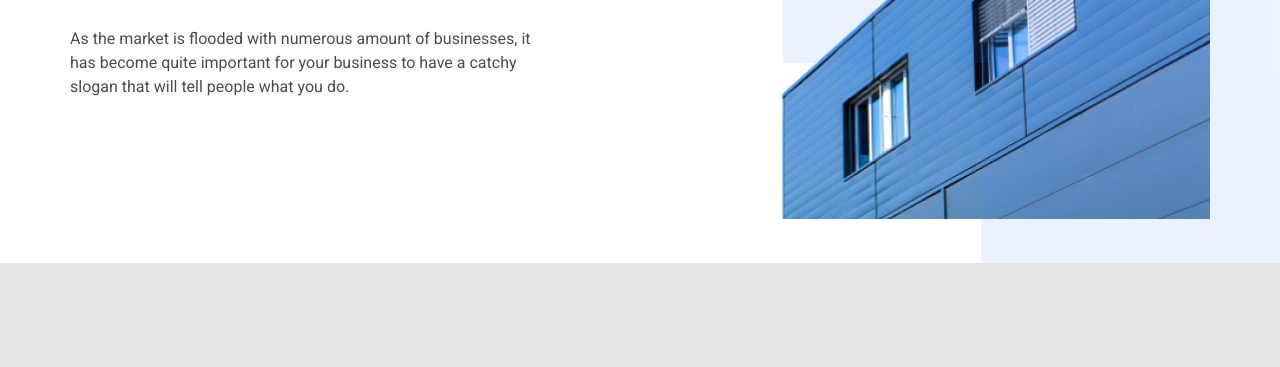
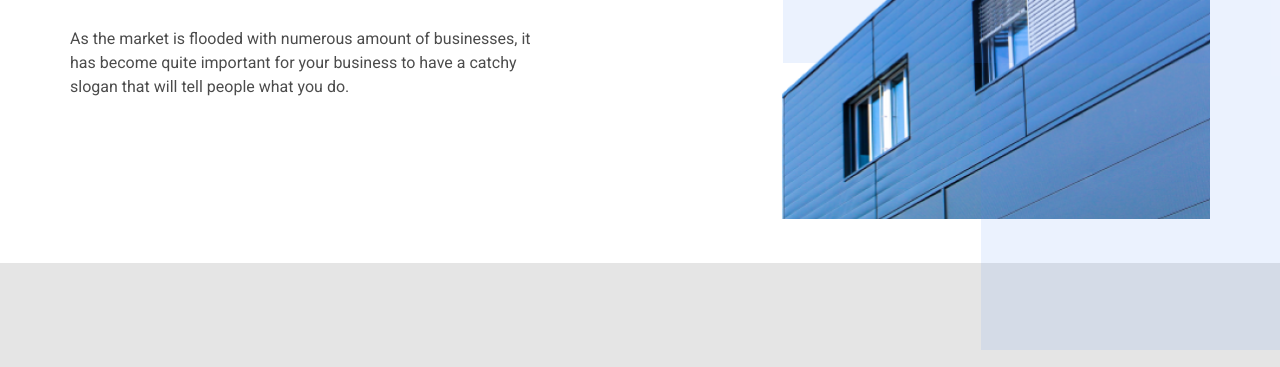
Before and after one commit to Ro-man-Vl/RealAgent, a plain HTML site: page index.html in a window 1280 px wide. Shown: the part 433-800 px from the top of the page. Drawn offline with Linux system fonts and the light colour scheme.

Commit message:
Change header height "vh" to fixed

```diff
--- a/css/style.css
+++ b/css/style.css
@@ -50,7 +50,7 @@ figure{
 
 .header__decoration-rectangle--outer-big {
     width: calc((100vw - 1142px) / 2);
-    height: 87vh;
+    height: 783px;
     background-color: rgb(66, 127, 246, .1);
     position: absolute;
     right: 0;
@@ -65,7 +65,7 @@ figure{
 
 .header__decoration-rectangle--inner-tall {
     width: 230px;
-    height: 87vh;
+    height: 783px;
     background-color: rgb(66, 127, 246, .1);
     position: absolute;
     z-index: 0;
@@ -128,6 +128,7 @@ figure{
 .header__main-area {
     display: grid;
     grid-template-columns: 463px 137px minmax(250px, 543px);
+    padding-bottom: 127px;
 }
 
 .header__content {
--- a/index.html
+++ b/index.html
@@ -18,7 +18,7 @@
 
 <body>
 
-    <div class="header">
+    <header class="header">
 
         <div class="header__decoration-rectangle--outer-big"></div>
 
@@ -69,7 +69,9 @@
 
         </div>
 
-    </div>
+    </header>
+
+
 
 </body>
 
```
